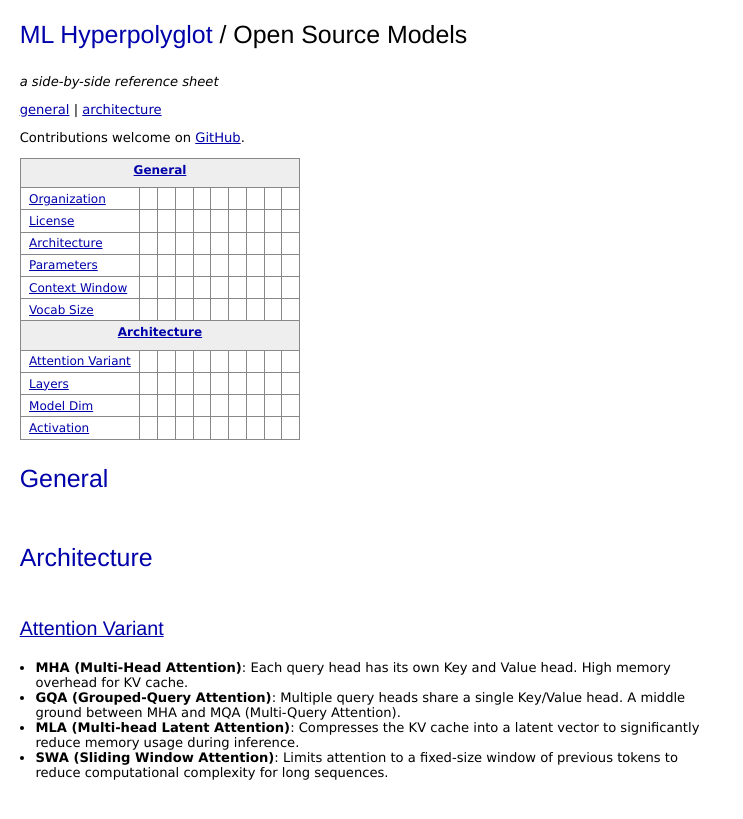
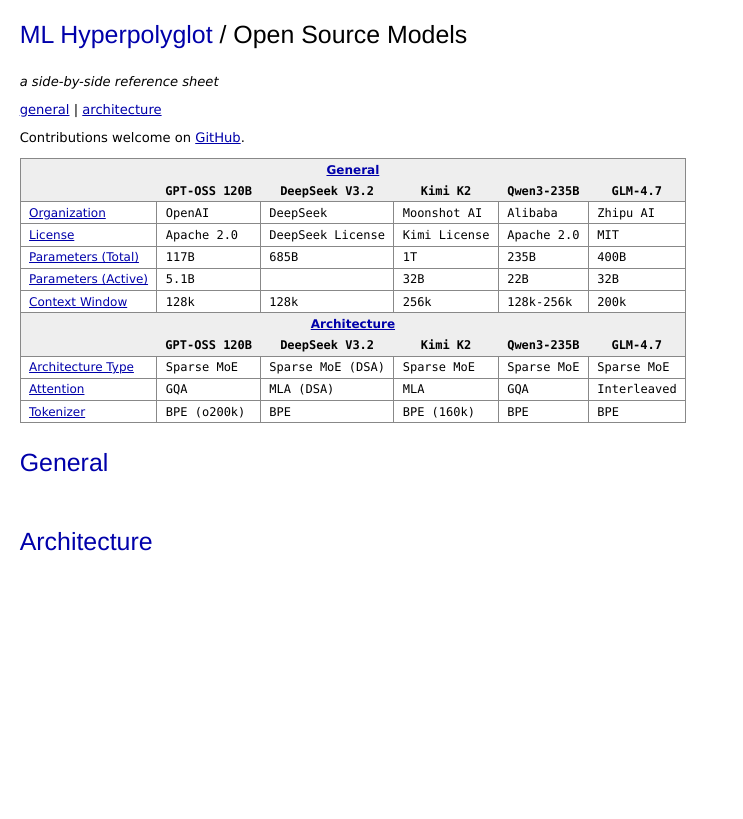
Before and after one commit to jeffcarp/ml-hyperpolyglot, a Jekyll site: the page built from models.md, in a window 1280 px wide. Shown: the top 819 px of the page, without its empty margins (0-743 px from the left). Built offline with Jekyll 4.4.1, drawn with Linux system fonts in a browser that asks for light colours.

Commit message:
Add models page

```diff
--- a/_data/models.yml
+++ b/_data/models.yml
@@ -2,120 +2,60 @@
   comparisons:
   - label: Organization
     frameworks:
-      llama3_8b: Meta
-      llama3_70b: Meta
-      mistral_7b: Mistral AI
-      mixtral_8x7b: Mistral AI
-      gemma_7b: Google DeepMind
-      deepseek_v2: DeepSeek
-      qwen25_72b: Alibaba
-      glm4_9b: Zhipu AI
-      yi15_34b: 01.AI
+      gpt_oss_120b: OpenAI
+      deepseek_v32: DeepSeek
+      kimi_k2: Moonshot AI
+      qwen3_235b: Alibaba
+      glm_47: Zhipu AI
   - label: License
     frameworks:
-      llama3_8b: Llama 3 Community
-      llama3_70b: Llama 3 Community
-      mistral_7b: Apache 2.0
-      mixtral_8x7b: Apache 2.0
-      gemma_7b: Gemma Terms
-      deepseek_v2: DeepSeek License
-      qwen25_72b: Apache 2.0
-      glm4_9b: GLM-4 License
-      yi15_34b: Apache 2.0
-  - label: Architecture
+      gpt_oss_120b: Apache 2.0
+      deepseek_v32: DeepSeek License
+      kimi_k2: Kimi License
+      qwen3_235b: Apache 2.0
+      glm_47: MIT
+  - label: Parameters (Total)
     frameworks:
-      llama3_8b: Dense Decoder
-      llama3_70b: Dense Decoder
-      mistral_7b: Dense Decoder
-      mixtral_8x7b: Sparse MoE Decoder
-      gemma_7b: Dense Decoder
-      deepseek_v2: Sparse MoE Decoder
-      qwen25_72b: Dense Decoder
-      glm4_9b: Dense Decoder
-      yi15_34b: Dense Decoder
-  - label: Parameters
+      gpt_oss_120b: 117B
+      deepseek_v32: 685B
+      kimi_k2: 1T
+      qwen3_235b: 235B
+      glm_47: 400B
+  - label: Parameters (Active)
     frameworks:
-      llama3_8b: 8B
-      llama3_70b: 70B
-      mistral_7b: 7B
-      mixtral_8x7b: 47B (13B active)
-      gemma_7b: 7B
-      deepseek_v2: 236B (21B active)
-      qwen25_72b: 72B
-      glm4_9b: 9B
-      yi15_34b: 34B
+      gpt_oss_120b: 5.1B
+      deepseek_v32:
+      kimi_k2: 32B
+      qwen3_235b: 22B
+      glm_47: 32B
   - label: Context Window
     frameworks:
-      llama3_8b: 8k
-      llama3_70b: 8k
-      mistral_7b: 32k
-      mixtral_8x7b: 32k
-      gemma_7b: 8k
-      deepseek_v2: 128k
-      qwen25_72b: 128k
-      glm4_9b: 128k
-      yi15_34b: 200k
-  - label: Vocab Size
-    frameworks:
-      llama3_8b: 128k
-      llama3_70b: 128k
-      mistral_7b: 32k
-      mixtral_8x7b: 32k
-      gemma_7b: 256k
-      deepseek_v2: 102k
-      qwen25_72b: 152k
-      glm4_9b: 151k
-      yi15_34b: 64k
+      gpt_oss_120b: 128k
+      deepseek_v32: 128k
+      kimi_k2: 256k
+      qwen3_235b: 128k-256k
+      glm_47: 200k
 
 - name: Architecture
   comparisons:
-  - label: Attention Variant
+  - label: Architecture Type
     frameworks:
-      llama3_8b: GQA
-      llama3_70b: GQA
-      mistral_7b: GQA (SWA)
-      mixtral_8x7b: GQA
-      gemma_7b: MHA
-      deepseek_v2: MLA
-      qwen25_72b: GQA
-      glm4_9b: GQA
-      yi15_34b: GQA
-    remarks: |
-      - **MHA (Multi-Head Attention)**: Each query head has its own Key and Value head. High memory overhead for KV cache.
-      - **GQA (Grouped-Query Attention)**: Multiple query heads share a single Key/Value head. A middle ground between MHA and MQA (Multi-Query Attention).
-      - **MLA (Multi-head Latent Attention)**: Compresses the KV cache into a latent vector to significantly reduce memory usage during inference.
-      - **SWA (Sliding Window Attention)**: Limits attention to a fixed-size window of previous tokens to reduce computational complexity for long sequences.
-
-  - label: Layers
+      gpt_oss_120b: Sparse MoE
+      deepseek_v32: Sparse MoE (DSA)
+      kimi_k2: Sparse MoE
+      qwen3_235b: Sparse MoE
+      glm_47: Sparse MoE
+  - label: Attention
     frameworks:
-      llama3_8b: 32
-      llama3_70b: 80
-      mistral_7b: 32
-      mixtral_8x7b: 32
-      gemma_7b: 28
-      deepseek_v2: 60
-      qwen25_72b: 80
-      glm4_9b: 40
-      yi15_34b: 60
-  - label: Model Dim
+      gpt_oss_120b: GQA
+      deepseek_v32: MLA (DSA)
+      kimi_k2: MLA
+      qwen3_235b: GQA
+      glm_47: Interleaved
+  - label: Tokenizer
     frameworks:
-      llama3_8b: 4096
-      llama3_70b: 8192
-      mistral_7b: 4096
-      mixtral_8x7b: 4096
-      gemma_7b: 3072
-      deepseek_v2: 5120
-      qwen25_72b: 8192
-      glm4_9b: 4096
-      yi15_34b: 7168
-  - label: Activation
-    frameworks:
-      llama3_8b: SwiGLU
-      llama3_70b: SwiGLU
-      mistral_7b: SwiGLU
-      mixtral_8x7b: SwiGLU
-      gemma_7b: GeGLU
-      deepseek_v2: SwiGLU
-      qwen25_72b: SwiGLU
-      glm4_9b: SwiGLU
-      yi15_34b: SwiGLU
+      gpt_oss_120b: BPE (o200k)
+      deepseek_v32: BPE
+      kimi_k2: BPE (160k)
+      qwen3_235b: BPE
+      glm_47: BPE
--- a/_data/models_labels.yml
+++ b/_data/models_labels.yml
@@ -1,9 +1,10 @@
-- llama3_8b
-- llama3_70b
-- mistral_7b
-- mixtral_8x7b
-- gemma_7b
-- deepseek_v2
-- qwen25_72b
-- glm4_9b
-- yi15_34b
+- key: gpt_oss_120b
+  label: GPT-OSS 120B
+- key: deepseek_v32
+  label: DeepSeek V3.2
+- key: kimi_k2
+  label: Kimi K2
+- key: qwen3_235b
+  label: Qwen3-235B
+- key: glm_47
+  label: GLM-4.7
```
Also changed, not shown: index.md (+1 -4 lines).
